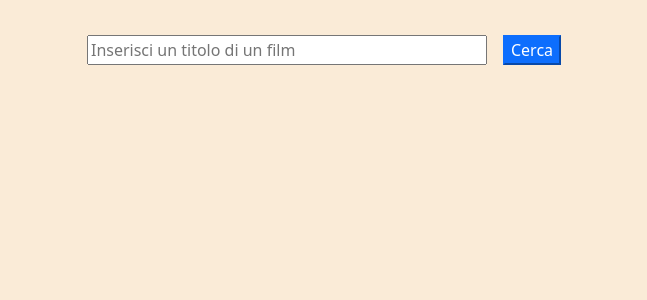
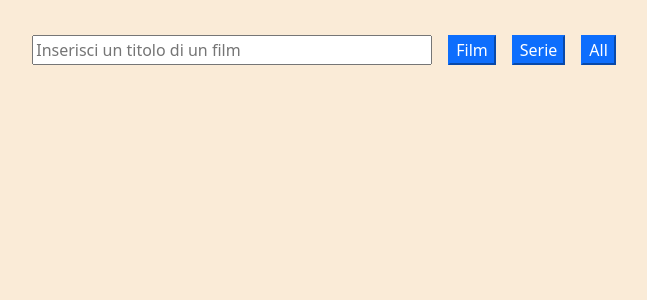
Before and after one commit to FabrizioRozzi/vue-boolflix, a Vue app: page / in a window 1280 px wide. Shown: the top 300 px of the page, without its empty margins (316-963 px from the left). Built offline with nearby package versions, Linux system fonts and the light colour scheme.

Commit message:
ultimo push

```diff
--- a/src/App.vue
+++ b/src/App.vue
@@ -1,39 +1,89 @@
 <template>
   <div id="app">
     <SearchBar
-      @searching="searched"
+      @searching="startSearch"
     />
-    <Card
-      v-for="film in arrFilm"
+
+
+        <Film
+          type='movie'
+          v-for="film in result.movie"
           :key="film.id"
           :film="film"
         />
+
+
+
+
+
+
+        <Serie
+          type='tv'
+          v-for="serie in result.tv"
+          :key="serie.id"
+          :serie="serie"
+        />
+
+
+
+
+
+
+
+
   </div>
 </template>
 
 <script>
   import axios from 'axios'
   import SearchBar from "@/components/SearchBar.vue"
-  import Card from "@/components/Card.vue"
+  import Film from "@/components/Film.vue"
+  import Serie from "@/components/Serie.vue"
+
 
 export default {
   name: 'App',
   components: {
     SearchBar,
-    Card
+    Film,
+    Serie
   },
   data(){
     return{
-      arrFilm : [],
-      apiURL : "https://api.themoviedb.org/3/search/movie",
+      titles:{
+        'movie' : 'Film trovati',
+        'tv' : 'Serie tv trovate'
+      },
+      result:{
+        'movie': [],
+        'tv':[]
+      },
+      apiURL : "https://api.themoviedb.org/3/search/",
       apiKey : '186ab9d59ce76af2382545bfd0366db4',
       query : ''
+
     }
   },
     methods:{
-      searched(text){
+      startSearch(obj){
+        this.reset();
+        if(obj.type === 'all'){
+          this.searched(obj.text, 'movie');
+          this.searched(obj.text, 'tv');
+        }else{
+          this.searched(obj.text, obj.type);
 
-        axios.get(this.apiURL,{
+        }
+      },
+
+      reset(){
+        this.result.movie = [];
+        this.result.tv = [];
+      },
+
+      searched(text , type){
+
+        axios.get(this.apiURL+type,{
         params:{
           api_key : this.apiKey,
           query : text,
@@ -42,17 +92,18 @@ export default {
         })
 
         .then(resp =>{
-         this.arrFilm = resp.data.results
-
+          this.result[type] = resp.data.results;
+          console.log(this.result);
         })
         .catch(err =>{
           console.log(err);
         })
-        }
+
+      },
+
+
 
     }
-
-
 }
 </script>
 
--- a/src/components/Card.vue
+++ b/src/components/Film.vue
@@ -1,5 +1,6 @@
 <template>
   <div>
+
     <ul>
       <li>
         <h4>{{film.title}}</h4>
@@ -16,15 +17,21 @@
     </ul>
 
 
+
   </div>
 </template>
 
 <script>
 export default {
-  name : 'Card',
+  name : 'Film',
   props:{
-    film : Object
-  }
+    film : Object,
+
+    type : String
+
+  },
+
+
 }
 </script>
 
--- a/src/components/SearchBar.vue
+++ b/src/components/SearchBar.vue
@@ -8,8 +8,16 @@
           placeholder="Inserisci un titolo di un film"
         >
         <button
-          @click.prevent="search"
-          class="btn-primary ms-3">Cerca
+          @click.prevent="$emit('searching', {text:text, type:'movie'})"
+          class="btn-primary ms-3">Film
+        </button>
+        <button
+          @click.prevent="$emit('searching', {text:text, type:'tv'})"
+          class="btn-primary ms-3">Serie
+        </button>
+        <button
+          @click.prevent="$emit('searching', {text:text, type:'all'})"
+          class="btn-primary ms-3">All
         </button>
 
       </form>
@@ -22,15 +30,15 @@ export default {
   name : 'SearchBar',
   data(){
     return{
-      text : ''
+
+        text : '',
+        type : ''
+
+
     }
   },
   methods:{
-    search(){
-      //console.log(this.text);
-      this.$emit("searching", this.text)
-      this.text=""
-    }
+
   }
 
 }
@@ -43,8 +51,5 @@ export default {
     input{
       width: 400px;
     }
-    button{
-
-    }
   }
 </style>
--- /dev/null
+++ b/src/components/Serie.vue
@@ -0,0 +1,33 @@
+<template>
+  <div>
+    <ul>
+      <li>
+        <h4>{{serie.name}}</h4>
+      </li>
+      <li>
+        <h5>{{serie.original_name}}</h5>
+      </li>
+      <li>
+        <h6>{{serie.original_language}}</h6>
+      </li>
+      <li>
+        <h6>{{serie.vote_average}}</h6>
+      </li>
+    </ul>
+  </div>
+
+
+</template>
+
+<script>
+export default {
+  name : 'Serie',
+  props:{
+    serie : Object
+  },
+}
+</script>
+
+<style>
+
+</style>
```
Lines whose indentation alone changed are shown as unchanged.
